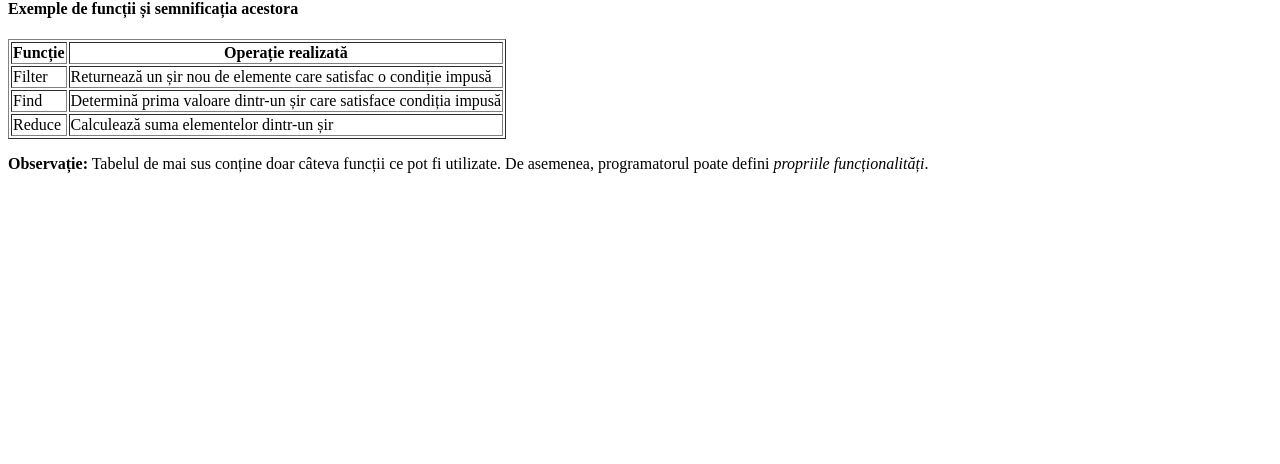
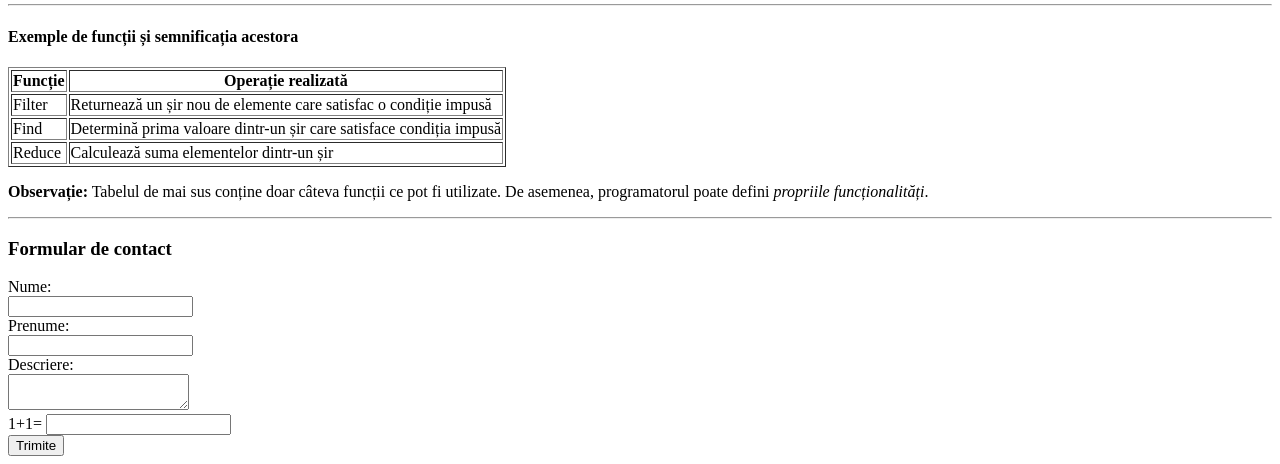
Before and after one commit to dey44and/webserver-functional-programming, a plain HTML site: page despre.html in a window 1280 px wide. Shown: the part 570-1034 px from the top of the page. Before the commit the page ends 800 px from the top, so only its background shows below. Drawn offline with Linux system fonts and the light colour scheme.

Commit message:
L2 - Tema 2

```diff
--- a/despre.html
+++ b/despre.html
@@ -6,6 +6,7 @@
     </head>
     <body>
         <h1>Ce este programarea funcțională?</h1>
+        <hr>
 
         <p>
             Cei mai mulți programatori și-au început activitatea folosind un stil <strong>imperativ</strong> de a scrie cod.
@@ -21,6 +22,7 @@
         <h4>O imagine sugestivă se poate observa mai jos:</h4>
         <img height=300 width=500 src="https://files.realpython.com/media/TUT19---Functional-Programming_Watermarked.7c5a8382c298.jpg">
 
+        <hr>
         <h4>Exemple de funcții și semnificația acestora</h4>
         <table border="1">
             <tr>
@@ -42,5 +44,18 @@
         </table>
         <p><strong>Observație:</strong> Tabelul de mai sus conține doar câteva funcții ce pot fi utilizate. De asemenea, programatorul poate defini <em>propriile funcționalități</em>.</p>
 
+        <form>
+            <hr>
+            <h3>Formular de contact</h3>
+            <label for="nume">Nume:</label><br>
+            <input type="text" id="nume" name="nume"><br>
+            <label for="prenume">Prenume:</label><br>
+            <input type="text" id="prenume" name="prenume"><br>
+            <label for="descriere">Descriere:</label><br>
+            <textarea id="descriere"></textarea><br>
+            <label for="test">1+1=</label>
+            <input type="number" id="test" name="test"><br>
+            <button type="submit">Trimite</button>
+        </form>
     </body>
 </html>
```
